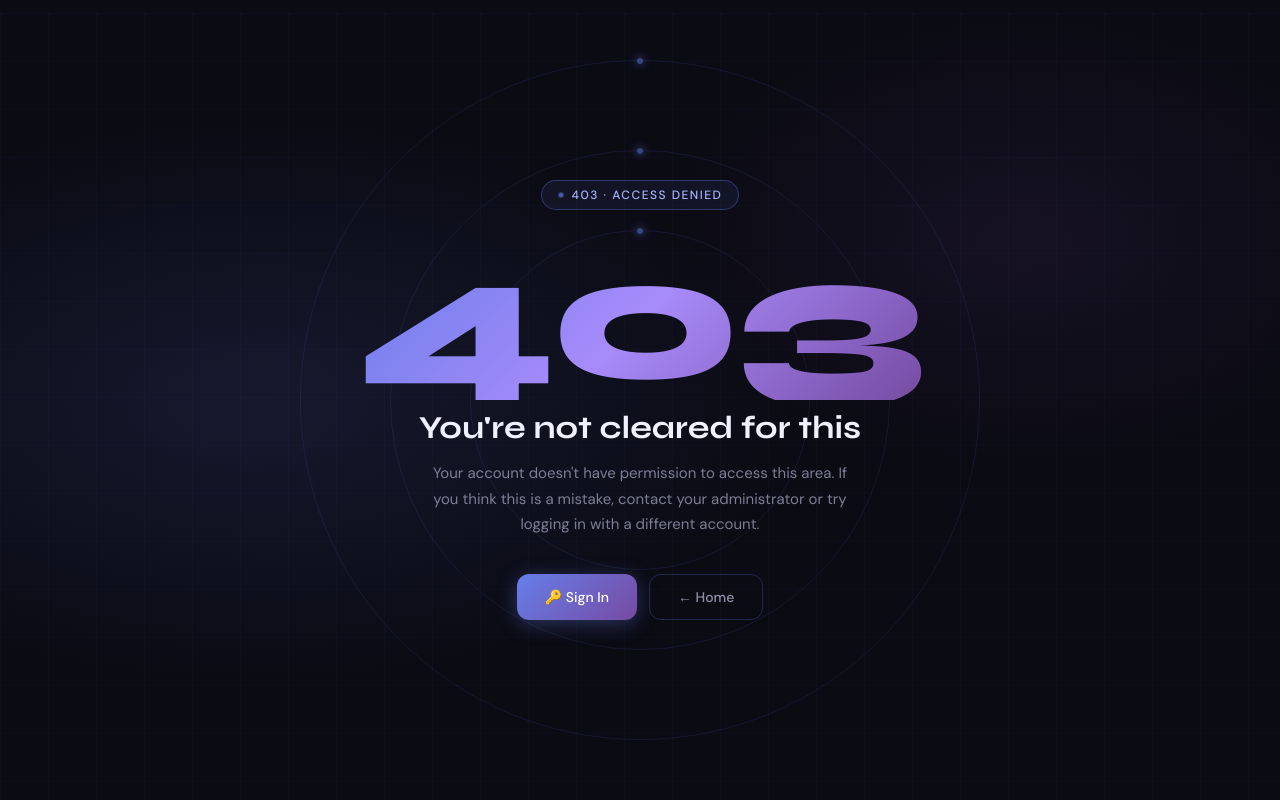
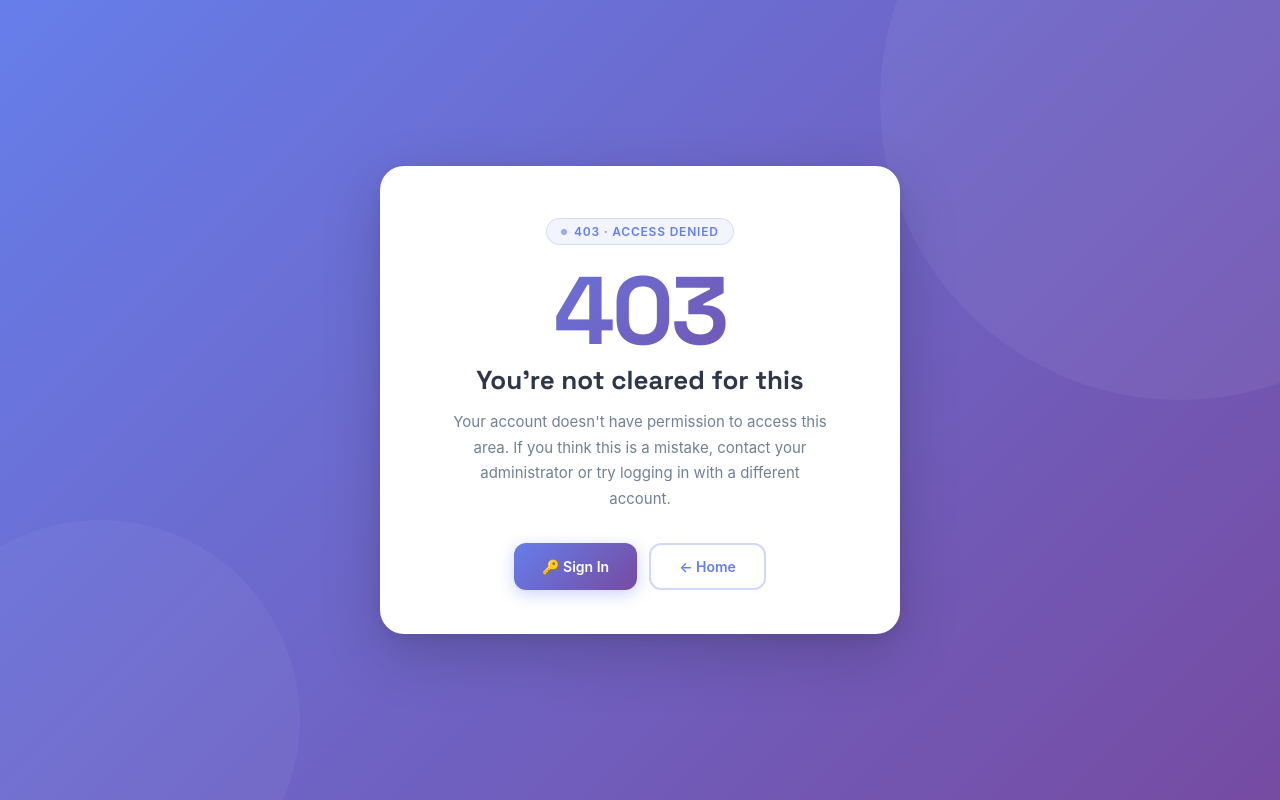
Before and after one commit to Pancake1432/Site-HR-Managment, a React (Vite) app: page /403 in a window 1280 px wide. Built offline with nearby package versions, Linux system fonts and the light colour scheme.

Commit message:
Error page modified
Modified the error pages to look more accurately to our page design

```diff
--- a/src/styles/errors.css
+++ b/src/styles/errors.css
@@ -1,308 +1,232 @@
-@import url('https://fonts.googleapis.com/css2?family=Syne:wght@700;800&family=DM+Sans:wght@400;500&display=swap');
+/* ── ERROR PAGES — matches site design (gradient bg + white card) ───── */
 
-/* ── ERROR PAGE SHELL ─────────────────────────────────────────────────── */
+@import url('https://fonts.googleapis.com/css2?family=Space+Grotesk:wght@500;600;700&display=swap');
+
+/* ── PAGE SHELL ─────────────────────────────────────────────────────── */
 .error-page {
   min-height: 100vh;
-  background: #0b0b14;
+  background: linear-gradient(135deg, #667eea 0%, #764ba2 100%);
   display: flex;
+  flex-direction: column;
   align-items: center;
   justify-content: center;
-  padding: 24px;
+  padding: 24px 20px;
+  position: relative;
   overflow: hidden;
-  position: relative;
-  font-family: 'DM Sans', sans-serif;
+  font-family: 'Inter', -apple-system, BlinkMacSystemFont, sans-serif;
 }
 
-/* Ambient background glow */
+/* Floating circles — same feel as landing */
 .error-page::before {
   content: '';
   position: absolute;
-  inset: 0;
-  background:
-    radial-gradient(ellipse 60% 50% at 20% 50%, rgba(102, 126, 234, 0.12) 0%, transparent 70%),
-    radial-gradient(ellipse 40% 40% at 80% 30%, rgba(118, 75, 162, 0.1) 0%, transparent 70%);
+  width: 600px; height: 600px;
+  border-radius: 50%;
+  background: rgba(255,255,255,0.05);
+  top: -200px; right: -200px;
+  pointer-events: none;
+}
+.error-page::after {
+  content: '';
+  position: absolute;
+  width: 400px; height: 400px;
+  border-radius: 50%;
+  background: rgba(255,255,255,0.04);
+  bottom: -120px; left: -100px;
   pointer-events: none;
 }
 
-/* Animated grid */
-.error-page::after {
-  content: '';
+/* ── BRANDING ────────────────────────────────────────────────────────── */
+.error-brand {
   position: absolute;
-  inset: 0;
-  background-image:
-    linear-gradient(rgba(102, 126, 234, 0.04) 1px, transparent 1px),
-    linear-gradient(90deg, rgba(102, 126, 234, 0.04) 1px, transparent 1px);
-  background-size: 48px 48px;
-  pointer-events: none;
-  animation: grid-drift 20s linear infinite;
+  top: 24px; left: 28px;
+  display: flex; align-items: center; gap: 10px;
+  color: white;
+  font-family: 'Space Grotesk', sans-serif;
+  font-weight: 700; font-size: 16px;
+  opacity: 0.9; cursor: pointer; z-index: 2;
+  text-decoration: none;
+  background: none; border: none;
+}
+.error-brand-icon {
+  width: 36px; height: 36px;
+  background: rgba(255,255,255,0.2);
+  border-radius: 10px;
+  display: flex; align-items: center; justify-content: center;
+  font-size: 18px;
+  border: 1px solid rgba(255,255,255,0.25);
 }
 
-@keyframes grid-drift {
-  0%   { transform: translateY(0); }
-  100% { transform: translateY(48px); }
+/* ── CARD ────────────────────────────────────────────────────────────── */
+.error-content {
+  position: relative; z-index: 1;
+  background: white;
+  border-radius: 24px;
+  padding: 52px 44px 44px;
+  max-width: 520px; width: 100%;
+  text-align: center;
+  box-shadow: 0 20px 60px rgba(0,0,0,0.18), 0 4px 16px rgba(0,0,0,0.08);
+  animation: card-rise 0.5s cubic-bezier(0.16,1,0.3,1) both;
+}
+@keyframes card-rise {
+  from { opacity: 0; transform: translateY(28px) scale(0.97); }
+  to   { opacity: 1; transform: translateY(0) scale(1); }
 }
 
-/* ── CONTENT ──────────────────────────────────────────────────────────── */
-.error-content {
-  position: relative;
-  z-index: 1;
-  text-align: center;
-  max-width: 580px;
-  width: 100%;
-  animation: error-entrance 0.6s cubic-bezier(0.16, 1, 0.3, 1) both;
+/* ── ICON CIRCLE ─────────────────────────────────────────────────────── */
+.error-icon {
+  width: 80px; height: 80px;
+  border-radius: 50%;
+  background: linear-gradient(135deg, rgba(102,126,234,0.1), rgba(118,75,162,0.1));
+  display: flex; align-items: center; justify-content: center;
+  font-size: 38px;
+  margin: 0 auto 20px;
+  border: 2px solid rgba(102,126,234,0.15);
+  animation: icon-pop 0.5s 0.1s cubic-bezier(0.16,1,0.3,1) both;
+}
+@keyframes icon-pop {
+  from { opacity: 0; transform: scale(0.6); }
+  to   { opacity: 1; transform: scale(1); }
 }
 
-@keyframes error-entrance {
-  from { opacity: 0; transform: translateY(32px); }
-  to   { opacity: 1; transform: translateY(0); }
+/* ── STATUS PILL ─────────────────────────────────────────────────────── */
+.error-status-pill {
+  display: inline-flex; align-items: center; gap: 7px;
+  padding: 5px 14px;
+  border-radius: 999px;
+  background: rgba(102,126,234,0.08);
+  border: 1px solid rgba(102,126,234,0.2);
+  color: #667eea;
+  font-size: 12px; font-weight: 600;
+  letter-spacing: 0.8px; text-transform: uppercase;
+  margin-bottom: 18px;
+  animation: card-rise 0.5s 0.12s cubic-bezier(0.16,1,0.3,1) both;
+}
+.error-status-dot {
+  width: 6px; height: 6px; border-radius: 50%;
+  background: #667eea;
+  animation: blink 2s ease-in-out infinite;
+}
+@keyframes blink {
+  0%,100% { opacity: 1; }
+  50%      { opacity: 0.3; }
 }
 
-/* ── BIG ERROR CODE ───────────────────────────────────────────────────── */
+/* ── ERROR CODE ──────────────────────────────────────────────────────── */
 .error-code {
-  font-family: 'Syne', sans-serif;
-  font-size: clamp(96px, 22vw, 180px);
-  font-weight: 800;
-  line-height: 0.9;
-  letter-spacing: -4px;
-  background: linear-gradient(135deg, #667eea 0%, #a78bfa 50%, #764ba2 100%);
+  font-family: 'Space Grotesk', sans-serif;
+  font-size: clamp(64px,16vw,96px);
+  font-weight: 700;
+  line-height: 1;
+  letter-spacing: -3px;
+  background: linear-gradient(135deg, #667eea 0%, #764ba2 100%);
   -webkit-background-clip: text;
   -webkit-text-fill-color: transparent;
   background-clip: text;
-  position: relative;
-  display: inline-block;
-  margin-bottom: 8px;
-  animation: code-flicker 6s ease-in-out infinite;
+  display: block;
+  margin-bottom: 4px;
+  animation: card-rise 0.5s 0.08s cubic-bezier(0.16,1,0.3,1) both;
 }
 
-/* Glitch layers */
-.error-code::before,
-.error-code::after {
-  content: attr(data-text);
-  position: absolute;
-  inset: 0;
-  background: inherit;
-  -webkit-background-clip: text;
-  -webkit-text-fill-color: transparent;
-  background-clip: text;
-}
-.error-code::before {
-  animation: glitch-1 4s ease-in-out infinite;
-  clip-path: polygon(0 20%, 100% 20%, 100% 40%, 0 40%);
-}
-.error-code::after {
-  animation: glitch-2 4s ease-in-out infinite;
-  clip-path: polygon(0 60%, 100% 60%, 100% 80%, 0 80%);
+/* ── TITLE ───────────────────────────────────────────────────────────── */
+.error-title {
+  font-family: 'Space Grotesk', sans-serif;
+  font-size: clamp(20px,4vw,26px);
+  font-weight: 700;
+  color: #2d3748;
+  margin-bottom: 12px;
+  animation: card-rise 0.5s 0.15s cubic-bezier(0.16,1,0.3,1) both;
 }
 
-@keyframes glitch-1 {
-  0%, 90%, 100% { transform: none; opacity: 0; }
-  92%           { transform: translateX(-4px); opacity: 0.6; filter: hue-rotate(90deg); }
-  94%           { transform: translateX(3px);  opacity: 0.4; }
-  96%           { transform: translateX(-2px); opacity: 0.3; }
-}
-@keyframes glitch-2 {
-  0%, 88%, 100% { transform: none; opacity: 0; }
-  90%           { transform: translateX(4px);  opacity: 0.5; filter: hue-rotate(-90deg); }
-  92%           { transform: translateX(-3px); opacity: 0.3; }
-  94%           { transform: translateX(1px);  opacity: 0.2; }
-}
-@keyframes code-flicker {
-  0%, 95%, 100% { opacity: 1; }
-  96%           { opacity: 0.85; }
-  97%           { opacity: 1; }
-  98%           { opacity: 0.9; }
+/* ── DESCRIPTION ─────────────────────────────────────────────────────── */
+.error-description {
+  font-size: 15px; line-height: 1.7;
+  color: #718096;
+  max-width: 380px; margin: 0 auto 32px;
+  animation: card-rise 0.5s 0.18s cubic-bezier(0.16,1,0.3,1) both;
 }
 
-/* ── STATUS PILL ──────────────────────────────────────────────────────── */
-.error-status-pill {
-  display: inline-flex;
-  align-items: center;
-  gap: 8px;
-  padding: 6px 16px;
-  border: 1px solid rgba(102, 126, 234, 0.35);
-  border-radius: 999px;
-  background: rgba(102, 126, 234, 0.08);
-  color: #a5b4fc;
-  font-size: 12px;
-  font-weight: 500;
-  letter-spacing: 1.5px;
-  text-transform: uppercase;
-  margin-bottom: 28px;
-  animation: error-entrance 0.6s 0.1s cubic-bezier(0.16, 1, 0.3, 1) both;
-}
-.error-status-dot {
-  width: 6px;
-  height: 6px;
-  border-radius: 50%;
-  background: #667eea;
-  animation: pulse-dot 2s ease-in-out infinite;
-}
-@keyframes pulse-dot {
-  0%, 100% { opacity: 1; transform: scale(1); }
-  50%       { opacity: 0.4; transform: scale(0.7); }
-}
-
-/* ── TITLE & BODY TEXT ────────────────────────────────────────────────── */
-.error-title {
-  font-family: 'Syne', sans-serif;
-  font-size: clamp(22px, 5vw, 32px);
-  font-weight: 700;
-  color: #f0f0ff;
-  margin-bottom: 14px;
-  animation: error-entrance 0.6s 0.15s cubic-bezier(0.16, 1, 0.3, 1) both;
-}
-
-.error-description {
-  font-size: 15px;
-  line-height: 1.7;
-  color: rgba(200, 200, 230, 0.6);
-  max-width: 420px;
-  margin: 0 auto 36px;
-  animation: error-entrance 0.6s 0.2s cubic-bezier(0.16, 1, 0.3, 1) both;
-}
-
-/* ── ACTIONS ──────────────────────────────────────────────────────────── */
+/* ── ACTIONS ─────────────────────────────────────────────────────────── */
 .error-actions {
-  display: flex;
-  gap: 12px;
-  justify-content: center;
-  flex-wrap: wrap;
-  animation: error-entrance 0.6s 0.25s cubic-bezier(0.16, 1, 0.3, 1) both;
+  display: flex; gap: 12px;
+  justify-content: center; flex-wrap: wrap;
+  animation: card-rise 0.5s 0.22s cubic-bezier(0.16,1,0.3,1) both;
 }
 
 .error-btn-primary {
-  display: inline-flex;
-  align-items: center;
-  gap: 8px;
+  display: inline-flex; align-items: center; gap: 8px;
   padding: 13px 28px;
   background: linear-gradient(135deg, #667eea 0%, #764ba2 100%);
-  color: white;
-  border: none;
-  border-radius: 12px;
-  font-family: 'DM Sans', sans-serif;
-  font-size: 14px;
-  font-weight: 500;
-  cursor: pointer;
-  transition: all 0.25s;
-  box-shadow: 0 4px 20px rgba(102, 126, 234, 0.35);
-  text-decoration: none;
+  color: white; border: none; border-radius: 12px;
+  font-family: inherit; font-size: 14px; font-weight: 600;
+  cursor: pointer; transition: all 0.25s;
+  box-shadow: 0 4px 16px rgba(102,126,234,0.35);
+  white-space: nowrap;
 }
 .error-btn-primary:hover {
-  transform: translateY(-3px);
-  box-shadow: 0 8px 28px rgba(102, 126, 234, 0.5);
+  transform: translateY(-2px);
+  box-shadow: 0 8px 24px rgba(102,126,234,0.45);
 }
-.error-btn-primary:active { transform: translateY(-1px); }
+.error-btn-primary:active { transform: translateY(0); }
 
 .error-btn-secondary {
-  display: inline-flex;
-  align-items: center;
-  gap: 8px;
+  display: inline-flex; align-items: center; gap: 8px;
   padding: 13px 28px;
-  background: transparent;
-  color: rgba(200, 200, 230, 0.7);
-  border: 1px solid rgba(102, 126, 234, 0.25);
+  background: transparent; color: #667eea;
+  border: 2px solid rgba(102,126,234,0.3);
   border-radius: 12px;
-  font-family: 'DM Sans', sans-serif;
-  font-size: 14px;
-  font-weight: 500;
-  cursor: pointer;
-  transition: all 0.25s;
-  text-decoration: none;
+  font-family: inherit; font-size: 14px; font-weight: 600;
+  cursor: pointer; transition: all 0.25s;
+  white-space: nowrap;
 }
 .error-btn-secondary:hover {
-  border-color: rgba(102, 126, 234, 0.6);
-  color: #a5b4fc;
-  background: rgba(102, 126, 234, 0.08);
+  border-color: #667eea;
+  background: rgba(102,126,234,0.06);
   transform: translateY(-2px);
 }
 
-/* ── DIVIDER ──────────────────────────────────────────────────────────── */
+/* ── DIVIDER ─────────────────────────────────────────────────────────── */
 .error-divider {
-  width: 48px;
-  height: 2px;
-  background: linear-gradient(90deg, transparent, rgba(102, 126, 234, 0.5), transparent);
-  margin: 32px auto 24px;
-  animation: error-entrance 0.6s 0.3s both;
+  width: 48px; height: 3px; border-radius: 2px;
+  background: linear-gradient(90deg, #667eea, #764ba2);
+  margin: 24px auto;
 }
 
-/* ── ERROR DETAIL CARD (500) ──────────────────────────────────────────── */
+/* ── ERROR DETAIL CARD (500) ─────────────────────────────────────────── */
 .error-detail-card {
-  background: rgba(15, 15, 30, 0.8);
-  border: 1px solid rgba(102, 126, 234, 0.2);
-  border-radius: 12px;
-  padding: 16px 20px;
-  text-align: left;
-  margin-bottom: 32px;
-  animation: error-entrance 0.6s 0.2s both;
+  background: #f7f8ff;
+  border: 1px solid rgba(102,126,234,0.2);
+  border-radius: 12px; padding: 14px 18px;
+  text-align: left; margin-bottom: 28px;
+  animation: card-rise 0.5s 0.2s both;
+}
+.error-detail-label {
+  font-size: 10px; font-weight: 700;
+  letter-spacing: 1.2px; text-transform: uppercase;
+  color: #667eea; margin-bottom: 8px;
 }
 .error-detail-card code {
   font-family: 'Fira Code', 'Courier New', monospace;
-  font-size: 12px;
-  color: rgba(167, 139, 250, 0.8);
-  display: block;
-  white-space: pre-wrap;
-  word-break: break-all;
-  max-height: 100px;
-  overflow-y: auto;
-  line-height: 1.6;
-}
-.error-detail-label {
-  font-size: 10px;
-  font-weight: 600;
-  letter-spacing: 1.5px;
-  text-transform: uppercase;
-  color: rgba(102, 126, 234, 0.6);
-  margin-bottom: 8px;
+  font-size: 12px; color: #764ba2;
+  display: block; white-space: pre-wrap; word-break: break-all;
+  max-height: 90px; overflow-y: auto; line-height: 1.6;
 }
 
-/* ── ORBIT DECORATIONS ────────────────────────────────────────────────── */
-.error-orbit {
-  position: absolute;
-  border-radius: 50%;
-  border: 1px solid rgba(102, 126, 234, 0.12);
-  pointer-events: none;
-}
-.error-orbit-1 {
-  width: 340px; height: 340px;
-  top: 50%; left: 50%;
-  transform: translate(-50%, -50%);
-  animation: orbit-spin 18s linear infinite;
-}
-.error-orbit-2 {
-  width: 500px; height: 500px;
-  top: 50%; left: 50%;
-  transform: translate(-50%, -50%);
-  animation: orbit-spin 28s linear infinite reverse;
-}
-.error-orbit-3 {
-  width: 680px; height: 680px;
-  top: 50%; left: 50%;
-  transform: translate(-50%, -50%);
-  animation: orbit-spin 40s linear infinite;
-}
-@keyframes orbit-spin {
-  from { transform: translate(-50%, -50%) rotate(0deg); }
-  to   { transform: translate(-50%, -50%) rotate(360deg); }
+/* ── FOOTER ──────────────────────────────────────────────────────────── */
+.error-footer {
+  margin-top: 24px;
+  color: rgba(255,255,255,0.65);
+  font-size: 13px; z-index: 1;
+  animation: card-rise 0.5s 0.3s both;
 }
 
-/* Dots on orbits */
-.error-orbit::before {
-  content: '';
-  position: absolute;
-  width: 6px; height: 6px;
-  border-radius: 50%;
-  background: rgba(102, 126, 234, 0.5);
-  top: -3px; left: 50%;
-  transform: translateX(-50%);
-  box-shadow: 0 0 10px rgba(102, 126, 234, 0.8);
+/* ── MOBILE ──────────────────────────────────────────────────────────── */
+@media (max-width: 480px) {
+  .error-page { padding: 80px 16px 32px; justify-content: flex-start; }
+  .error-content { padding: 36px 24px 32px; border-radius: 20px; }
+  .error-icon { width: 68px; height: 68px; font-size: 32px; }
+  .error-code { font-size: 72px; letter-spacing: -2px; }
+  .error-actions { flex-direction: column; }
+  .error-btn-primary,
+  .error-btn-secondary { width: 100%; justify-content: center; padding: 14px 20px; }
 }
-
-/* ── MOBILE ───────────────────────────────────────────────────────────── */
-@media (max-width: 480px) {
-  .error-page { padding: 20px 16px; align-items: flex-start; padding-top: 60px; }
-  .error-code { letter-spacing: -2px; }
-  .error-actions { flex-direction: column; align-items: stretch; }
-  .error-btn-primary,
-  .error-btn-secondary { justify-content: center; padding: 14px; }
-  .error-orbit-1, .error-orbit-2, .error-orbit-3 { display: none; }
-}
```
